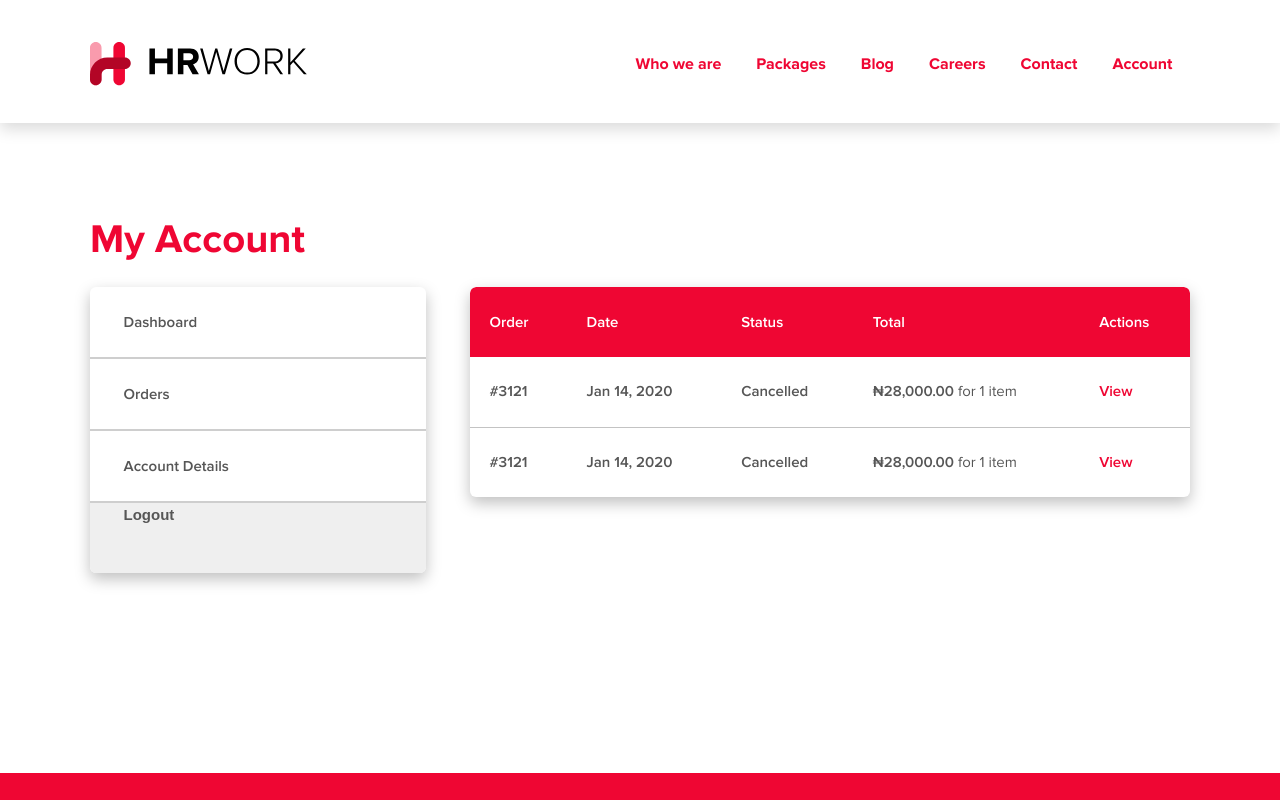
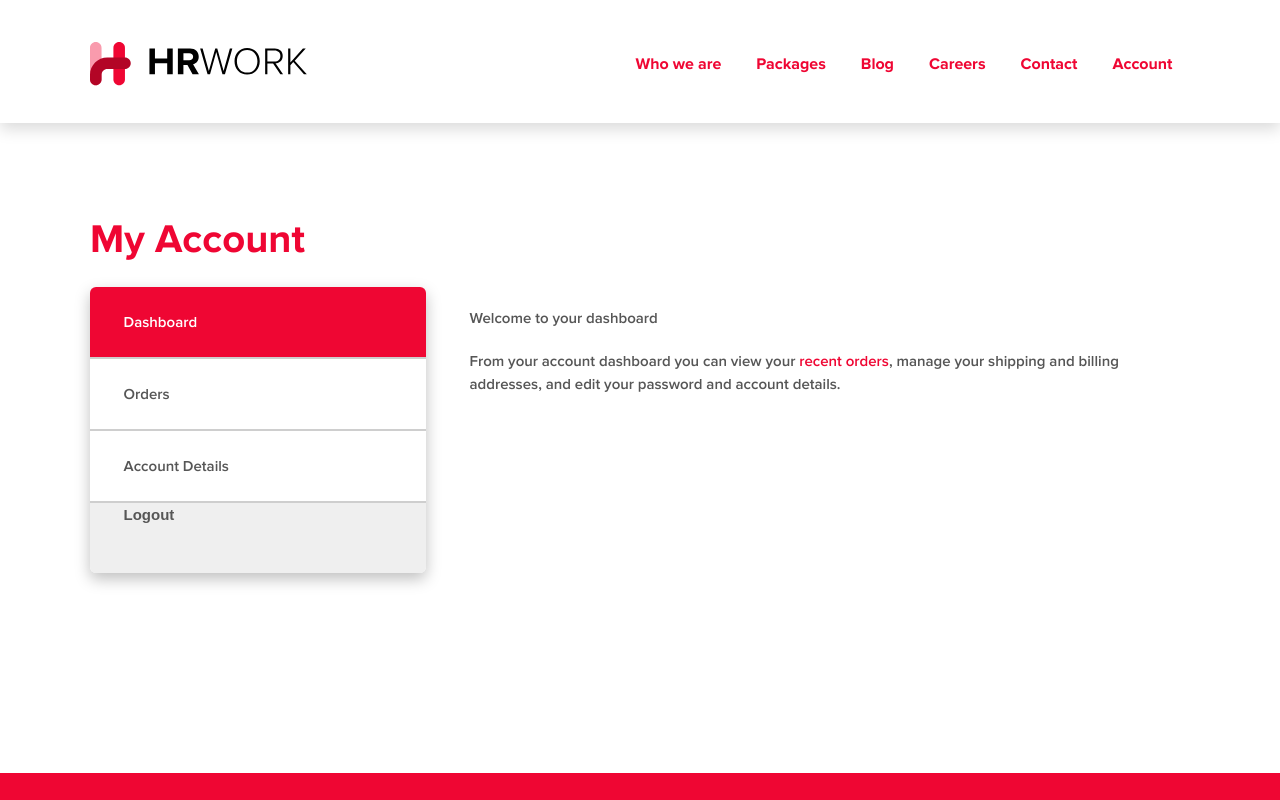
Before and after one commit to TechinnoverHub/hr-work, a React (Create React App) app: page /account in a window 1280 px wide. Shown: the top 800 px of the page. Built offline with nearby package versions, Linux system fonts and the light colour scheme; what google-maps-react would draw is missing.

Commit message:
complete dashboard review:

```diff
--- a/src/Pages/Dashboard/index.jsx
+++ b/src/Pages/Dashboard/index.jsx
@@ -1,21 +1,20 @@
 import React from 'react';
 import './index.scss';
+import { Link } from 'react-router-dom';
 
-class Dashboard extends React.Component {
-  render() {
+const Dashboard = () => {
   return (
     <div className="dashboard-wrapper">
       <p>
-          Hello Johnbosco (not johnbosco?? Log out)
+        Welcome to your dashboard
         <div className="dashboard-para">
           From your account dashboard you can view your
-            <a href="account/orders"> recent orders</a>, manage your shipping
+          <Link to="account/orders"> recent orders</Link>, manage your shipping
           and billing addresses, and edit your password and account details.
         </div>
       </p>
     </div>
   );
-  }
-}
+};
 
 export default Dashboard;
--- a/src/Pages/Dashboard/index.scss
+++ b/src/Pages/Dashboard/index.scss
@@ -12,7 +12,7 @@
 }
 
 .dashboard-para {
-  margin-top: 50px;
+  margin-top: 20px;
 
   a {
     text-decoration: none;
--- a/src/Pages/MyAccount/index.jsx
+++ b/src/Pages/MyAccount/index.jsx
@@ -24,7 +24,7 @@ const MyAccount = () => {
                   <NavLink
                     exact
                     className="myAccount-list"
-                    to="/account/dashboard"
+                    to="/account"
                     activeClassName="myAccount-list-active"
                   >
                     Dashboard
@@ -62,7 +62,7 @@ const MyAccount = () => {
           <div className="myAccount-right-box-wrapper">
             <Switch>
               <Route exact path={path}>
-                <AccountOrders />
+                <Dashboard />
               </Route>
               <Route path={`${path}/orders/:id`}>
                 <OrderDetail />
@@ -72,9 +72,6 @@ const MyAccount = () => {
               </Route>
               <Route path={`${path}/details`}>
                 <AccountDetails />
-              </Route>
-              <Route path={`${path}/dashboard`}>
-                <Dashboard />
               </Route>
             </Switch>
           </div>
```
Lines whose indentation alone changed are shown as unchanged.
